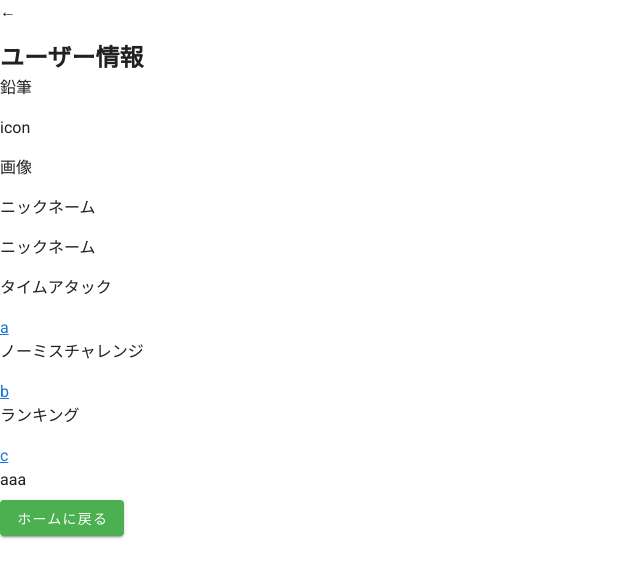
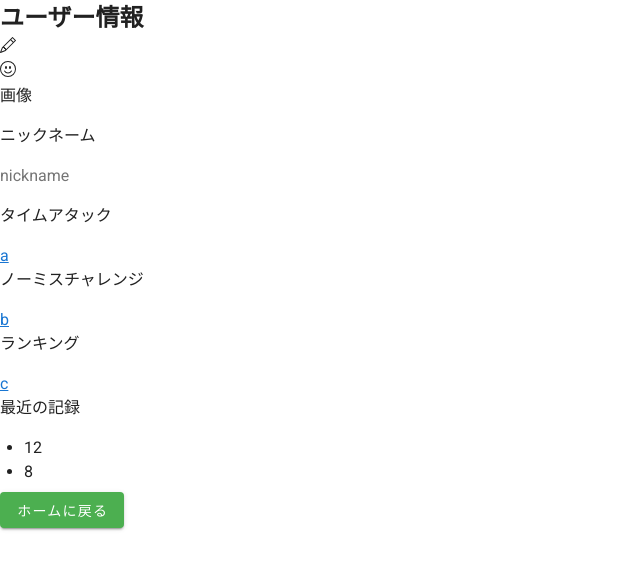
Before and after one commit to yskms/1023_flag_app_v2, a Vue app: page /user in a window 1280 px wide. Shown: the top 578 px of the page, without its empty margins (0-640 px from the left). Built offline with nearby package versions, Linux system fonts and the light colour scheme; no server answers; the database is empty; sample sign-in values are in the browser's storage.

Commit message:
userView仮完成

```diff
--- a/src/components/AuthComp.vue
+++ b/src/components/AuthComp.vue
@@ -50,7 +50,7 @@
                 // this.$router.push('/')
                 this.dialog = false
               }
-            },1000)
+            },3000)
             // ...
           })
           .catch((error) => {
@@ -82,7 +82,7 @@
                 this.dialog = false
               }
               // this.$router.push('/')
-          },1000)
+          },3000)
             // ...
           })
           .catch((error) => {
--- a/src/views/HomeView.vue
+++ b/src/views/HomeView.vue
@@ -86,6 +86,9 @@
       kesu(){
         if(this.$route.path !== '/'){
         console.log(this.$route.path)}
+      },
+      goToUser(){
+        this.$router.push('user')
       }
     },
     computed:{
@@ -103,6 +106,24 @@
   <div class="cont">
     <div class="main">
       <div class="title">
+        <div class="head">
+          <!--  -->
+            <!-- 画面が描画された瞬間は、何も表示しない -->
+            <div class="my-2" v-if="this.uid=='uid'">
+              <div></div>
+            </div>
+            <!-- ログインしていないなら、何も表示しない -->
+            <div class="my-2" v-else-if="this.uid==''">
+              <div></div>
+            </div>
+            <!-- ログインしているなら、userボタンを表示 -->
+            <div class="my-2" v-else @click="logout()">
+              <svg @click="goToUser()" xmlns="http://www.w3.org/2000/svg" width="16" height="16" fill="currentColor" class="bi bi-gear-fill" viewBox="0 0 16 16">
+                <path d="M9.405 1.05c-.413-1.4-2.397-1.4-2.81 0l-.1.34a1.464 1.464 0 0 1-2.105.872l-.31-.17c-1.283-.698-2.686.705-1.987 1.987l.169.311c.446.82.023 1.841-.872 2.105l-.34.1c-1.4.413-1.4 2.397 0 2.81l.34.1a1.464 1.464 0 0 1 .872 2.105l-.17.31c-.698 1.283.705 2.686 1.987 1.987l.311-.169a1.464 1.464 0 0 1 2.105.872l.1.34c.413 1.4 2.397 1.4 2.81 0l.1-.34a1.464 1.464 0 0 1 2.105-.872l.31.17c1.283.698 2.686-.705 1.987-1.987l-.169-.311a1.464 1.464 0 0 1 .872-2.105l.34-.1c1.4-.413 1.4-2.397 0-2.81l-.34-.1a1.464 1.464 0 0 1-.872-2.105l.17-.31c.698-1.283-.705-2.686-1.987-1.987l-.311.169a1.464 1.464 0 0 1-2.105-.872l-.1-.34zM8 10.93a2.929 2.929 0 1 1 0-5.86 2.929 2.929 0 0 1 0 5.858z"/>
+              </svg>
+            </div>
+            <!--  -->
+        </div>
         <h1>国旗博士</h1>
         <a href="#">なんか画像</a>
         {{lang}}
--- a/src/views/ResultView.vue
+++ b/src/views/ResultView.vue
@@ -32,6 +32,7 @@ export default {
     }),
 
     created(){
+      console.log('created')
       onAuthStateChanged(auth, (user) => {
         if (user) { //ログインしてたら
           // const uid = user.uid
@@ -50,6 +51,7 @@ export default {
       });
     },
   mounted(){
+    console.log('mounted')
     if(this.lang === undefined){  //setArrが未設定ならホームへ戻らせます
     this.isConfig = true
     }else{
@@ -116,9 +118,11 @@ export default {
         }
     },
     backToHome(){
+
       this.$router.push('/')
     },
     goToRank(){
+
       this.$router.push('rank')
     },
   },
--- a/src/views/UserView.vue
+++ b/src/views/UserView.vue
@@ -17,7 +17,7 @@
         uid:'uid',  //ログインならガチUID,してないならブランクにする
       }
     },
-    created(){
+    mounted(){
       onAuthStateChanged(auth, (user) => {
         if (user) {             //ログインしてたら
           console.log(user.uid)
@@ -27,6 +27,7 @@
         } else {
           console.log('ログインしてないよ')
           this.uid = ''
+          this.$router.push('/')
         }
       });
     },
@@ -75,18 +76,27 @@
   <div class="cont">
     <div class="main">
       <div class="head">
-        <p>←</p>
+        <!-- <p>←</p> -->
         <h2>ユーザー情報</h2>
-        <p>鉛筆</p>
+        <div class="pen">
+          <svg xmlns="http://www.w3.org/2000/svg" width="16" height="16" fill="currentColor" class="bi bi-pencil" viewBox="0 0 16 16">
+            <path d="M12.146.146a.5.5 0 0 1 .708 0l3 3a.5.5 0 0 1 0 .708l-10 10a.5.5 0 0 1-.168.11l-5 2a.5.5 0 0 1-.65-.65l2-5a.5.5 0 0 1 .11-.168l10-10zM11.207 2.5 13.5 4.793 14.793 3.5 12.5 1.207 11.207 2.5zm1.586 3L10.5 3.207 4 9.707V10h.5a.5.5 0 0 1 .5.5v.5h.5a.5.5 0 0 1 .5.5v.5h.293l6.5-6.5zm-9.761 5.175-.106.106-1.528 3.821 3.821-1.528.106-.106A.5.5 0 0 1 5 12.5V12h-.5a.5.5 0 0 1-.5-.5V11h-.5a.5.5 0 0 1-.468-.325z"/>
+          </svg>
+        </div>
       </div>
       <div class="user_info">
         <div class="icon">
-          <p>icon</p>
+          <div>
+            <svg xmlns="http://www.w3.org/2000/svg" width="16" height="16" fill="currentColor" class="bi bi-emoji-smile" viewBox="0 0 16 16">
+              <path d="M8 15A7 7 0 1 1 8 1a7 7 0 0 1 0 14zm0 1A8 8 0 1 0 8 0a8 8 0 0 0 0 16z"/>
+              <path d="M4.285 9.567a.5.5 0 0 1 .683.183A3.498 3.498 0 0 0 8 11.5a3.498 3.498 0 0 0 3.032-1.75.5.5 0 1 1 .866.5A4.498 4.498 0 0 1 8 12.5a4.498 4.498 0 0 1-3.898-2.25.5.5 0 0 1 .183-.683zM7 6.5C7 7.328 6.552 8 6 8s-1-.672-1-1.5S5.448 5 6 5s1 .672 1 1.5zm4 0c0 .828-.448 1.5-1 1.5s-1-.672-1-1.5S9.448 5 10 5s1 .672 1 1.5z"/>
+            </svg>
+          </div>
           <p>画像</p>
         </div>
         <div class="nick">
           <p>ニックネーム</p>
-          <p>ニックネーム</p>
+          <p><input type="text" placeholder="nickname"></p>
         </div>
         <div class="medal">
           <p>タイムアタック</p>
@@ -103,7 +113,11 @@
           </div>
         </div>
         <div class="recent">
-          <div class="recent_list">aaa</div>
+          <p>最近の記録</p>
+          <ul>
+            <li>12</li>
+            <li>8</li>
+          </ul>
         </div>
       </div>
       <!-- ホームに戻るボタンは固定 -->
```
